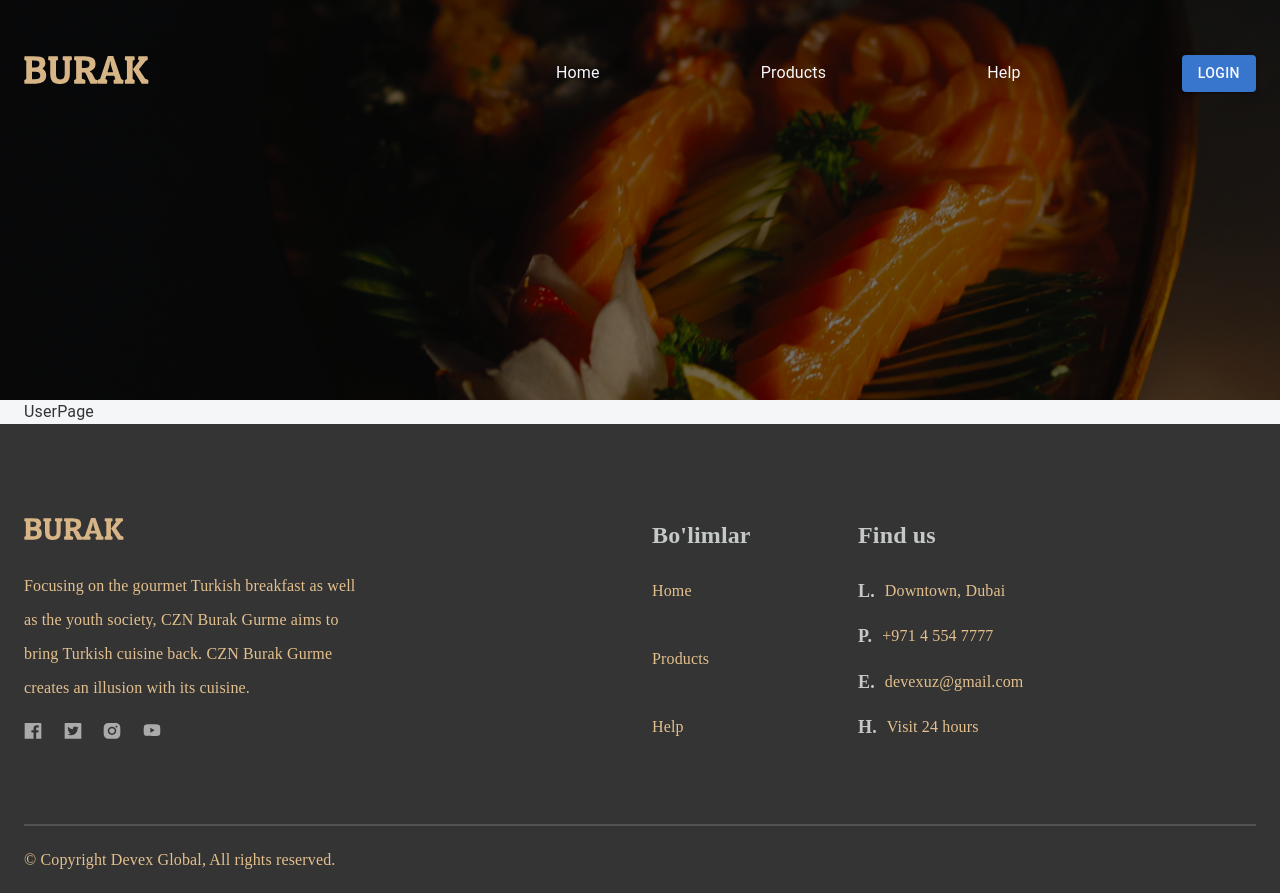
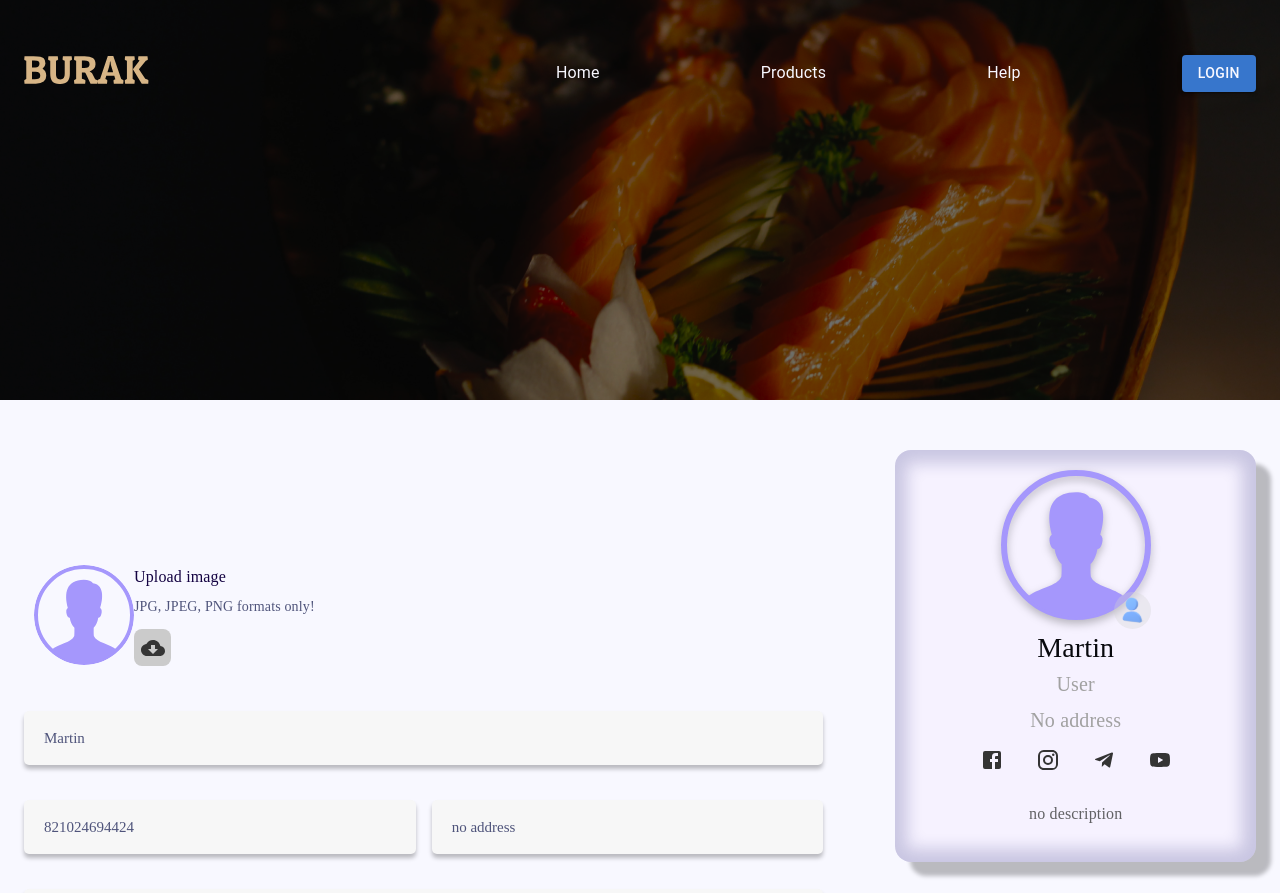
Before and after one commit to Shjohnn/BURAK-REACT, a React (Create React App) app: page /member-page in a window 1280 px wide. Shown: the top 893 px of the page. Built offline with nearby package versions, Linux system fonts and the light colour scheme.

Commit message:
feat: develop user page screen component

```diff
--- /dev/null
+++ b/src/app/screens/userPage/Settings.tsx
@@ -0,0 +1,71 @@
+import { Box } from "@mui/material";
+import CloudDownloadIcon from "@mui/icons-material/CloudDownload";
+import Button from "@mui/material/Button";
+
+export function Settings() {
+  return (
+    <Box className={"settings"}>
+      <Box className={"member-media-frame"}>
+        <img src={"/icons/default-user.svg"} className={"mb-image"} />
+        <div className={"media-change-box"}>
+          <span>Upload image</span>
+          <p>JPG, JPEG, PNG formats only!</p>
+          <div className={"up-del-box"}>
+            <Button component="label">
+              <CloudDownloadIcon />
+              <input type="file" hidden />
+            </Button>
+          </div>
+        </div>
+      </Box>
+      <Box className={"input-frame"}>
+        <div className={"long-input"}>
+          <label className={"spec-label"}>Username</label>
+          <input
+            className={"spec-input mb-nick"}
+            type="text"
+            placeholder={"Martin"}
+            value={"Martin"}
+            name="memberNick"
+          />
+        </div>
+      </Box>
+      <Box className={"input-frame"}>
+        <div className={"short-input"}>
+          <label className={"spec-label"}>Phone</label>
+          <input
+            className={"spec-input mb-phone"}
+            type="text"
+            placeholder={"no phone"}
+            value={"821024694424"}
+            name="memberPhone"
+          />
+        </div>
+        <div className={"short-input"}>
+          <label className={"spec-label"}>Address</label>
+          <input
+            className={"spec-input  mb-address"}
+            type="text"
+            placeholder={"no address"}
+            value={"no address"}
+            name="memberAddress"
+          />
+        </div>
+      </Box>
+      <Box className={"input-frame"}>
+        <div className={"long-input"}>
+          <label className={"spec-label"}>Description</label>
+          <textarea
+            className={"spec-textarea mb-description"}
+            placeholder={"no description"}
+            value={"no description"}
+            name="memberDesc"
+          />
+        </div>
+      </Box>
+      <Box className={"save-box"}>
+        <Button variant={"contained"}>Save</Button>
+      </Box>
+    </Box>
+  );
+}
--- a/src/app/screens/userPage/index.tsx
+++ b/src/app/screens/userPage/index.tsx
@@ -1,5 +1,56 @@
-import { Container } from "@mui/material";
+import { Box, Container, Stack } from "@mui/material";
+import FacebookIcon from "@mui/icons-material/Facebook";
+import InstagramIcon from "@mui/icons-material/Instagram";
+import TelegramIcon from "@mui/icons-material/Telegram";
+import YouTubeIcon from "@mui/icons-material/YouTube";
+import { Settings } from "./Settings";
+import "../../../css/userPage.css";
 
-export default function UserPage(){
-    return<Container> UserPage</Container>
+export default function UserPage() {
+  return (
+    <div className={"user-page"}>
+      <Container>
+        <Stack className={"my-page-frame"}>
+          <Stack className={"my-page-left"}>
+            <Box display={"flex"} flexDirection={"column"}>
+              <Box className={"menu-name"}>Modify Member Details</Box>
+              <Box className={"menu-content"}>
+                <Settings />
+              </Box>
+            </Box>
+          </Stack>
+
+          <Stack className={"my-page-right"}>
+            <Box className={"order-info-box"}>
+              <Box
+                display={"flex"}
+                flexDirection={"column"}
+                alignItems={"center"}
+              >
+                <div className={"order-user-img"}>
+                  <img
+                    src={"/icons/default-user.svg"}
+                    className={"order-user-avatar"}
+                  />
+                  <div className={"order-user-icon-box"}>
+                    <img src={"/icons/user-badge.svg"} />
+                  </div>
+                </div>
+                <span className={"order-user-name"}>Martin</span>
+                <span className={"order-user-prof"}>User</span>
+                <span className={"order-user-prof"}>No address</span>
+              </Box>
+              <Box className={"user-media-box"}>
+                <FacebookIcon />
+                <InstagramIcon />
+                <TelegramIcon />
+                <YouTubeIcon />
+              </Box>
+              <p className={"user-desc"}>no description</p>
+            </Box>
+          </Stack>
+        </Stack>
+      </Container>
+    </div>
+  );
 }
```
